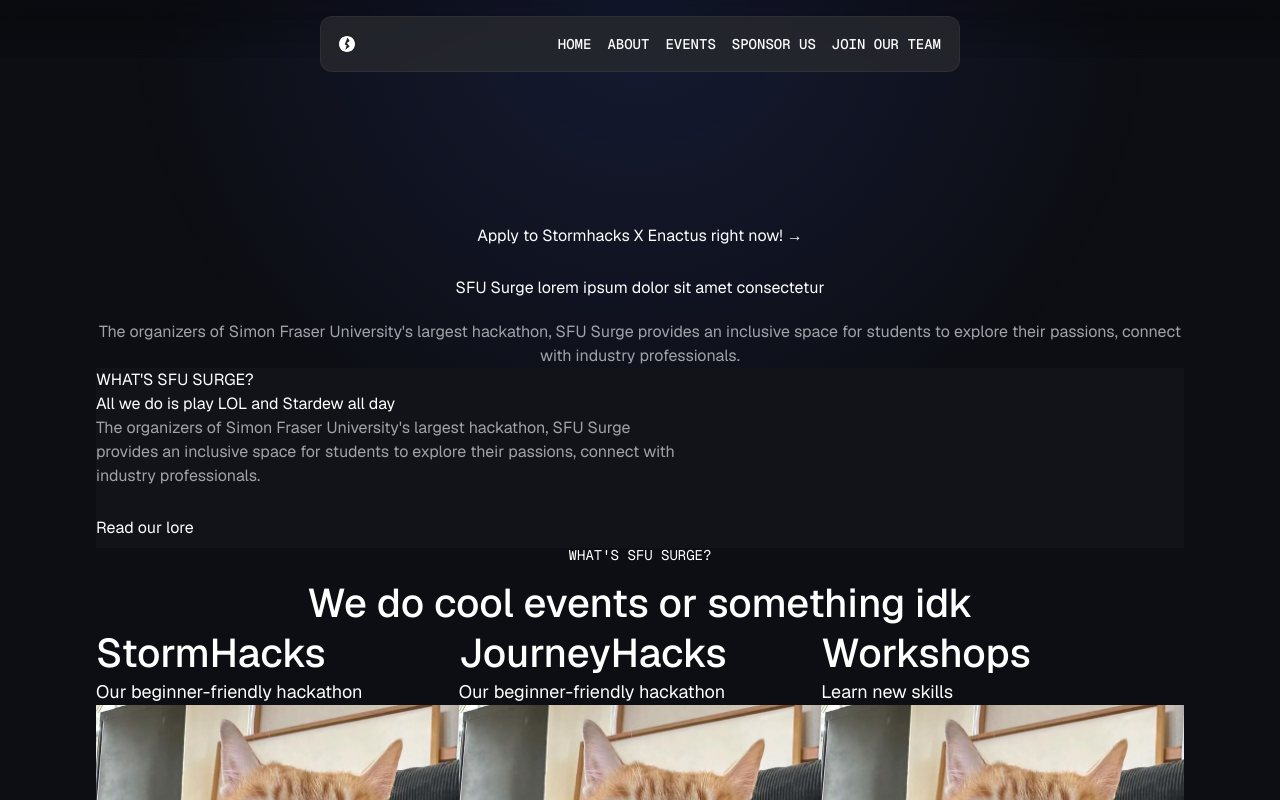
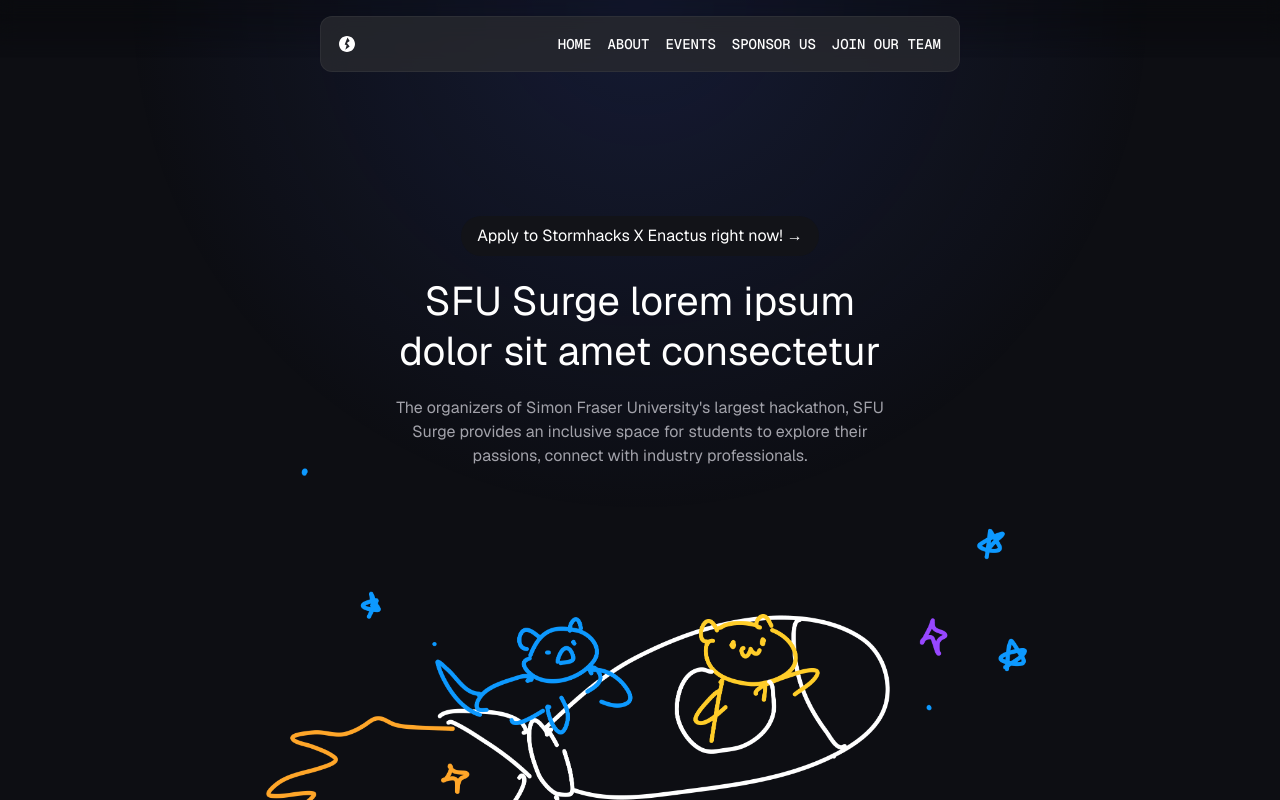
Before and after one commit to sfusurge/surge_website, a Next.js app: page / in a window 1280 px wide. Shown: the top 800 px of the page. Built offline with nearby package versions, Linux system fonts and the light colour scheme.

Commit message:
moved files into app router to fix styling issues

```diff
--- a/src/app/page.tsx
+++ b/src/app/page.tsx
@@ -1,6 +1,6 @@
-import Landing from "../sections/home/Landing";
-import Events from "../sections/home/Events/index";
-import Involvement from "../sections/home/Involvement/index";
+import Landing from "@/app/sections/home/Landing";
+import Events from "@/app/sections/home/Events";
+import Involvement from "@/app/sections/home/Involvement";
 
 export default function Home() {
   return (
--- /dev/null
+++ b/src/app/sections/about/Testimonials/index.tsx
@@ -0,0 +1,9 @@
+export default function Testimonials() {
+  return (
+    <>
+      <section>
+        <h2 className="font-GeistMono text-8xl">This is testimonies</h2>
+      </section>
+    </>
+  );
+}
--- a/src/sections/home/Landing/index.jsx
+++ b/src/app/sections/home/Landing/index.jsx
@@ -1,3 +1,5 @@
+"use client";
+
 import Background from "/public/assets/landing.png";
 import BodyImage from "/public/assets/landing-2.png";
 import Image from "next/image";
@@ -7,7 +9,7 @@ import text_content from "/public/content/text_content.json";
 // meet the team branch has blue color
 function Landing() {
   return (
-    <div>
+    <>
       <div className="flex flex-col items-center justify-center">
         <button className="bg-surface text-text-primary px-4 py-2 rounded-custom-radius hover:bg-brand-primary-hover">
           {text_content.homepage.landing.button_text}
@@ -57,7 +59,7 @@ function Landing() {
           />
         </div>
       </div>
-    </div>
+    </>
   );
 }
 
--- a/src/sections/about/Testimonials/index.tsx
+++ /dev/null
@@ -1,3 +0,0 @@
-export default function Testimonials() {
-  return <></>;
-}
```
Also changed, not shown: src/app/sections/about/TeamGallery/data.json (renamed from src/sections/about/TeamGallery/data.json), src/app/sections/about/TeamGallery/index.tsx (renamed from src/sections/about/TeamGallery/index.tsx), src/app/sections/about/TeamGallery/teamData.tsx (renamed from src/sections/about/TeamGallery/teamData.tsx), src/app/sections/home/Events/index.jsx (renamed from src/sections/home/Events/index.jsx), src/app/sections/home/Involvement/index.jsx (renamed from src/sections/home/Involvement/index.jsx).
